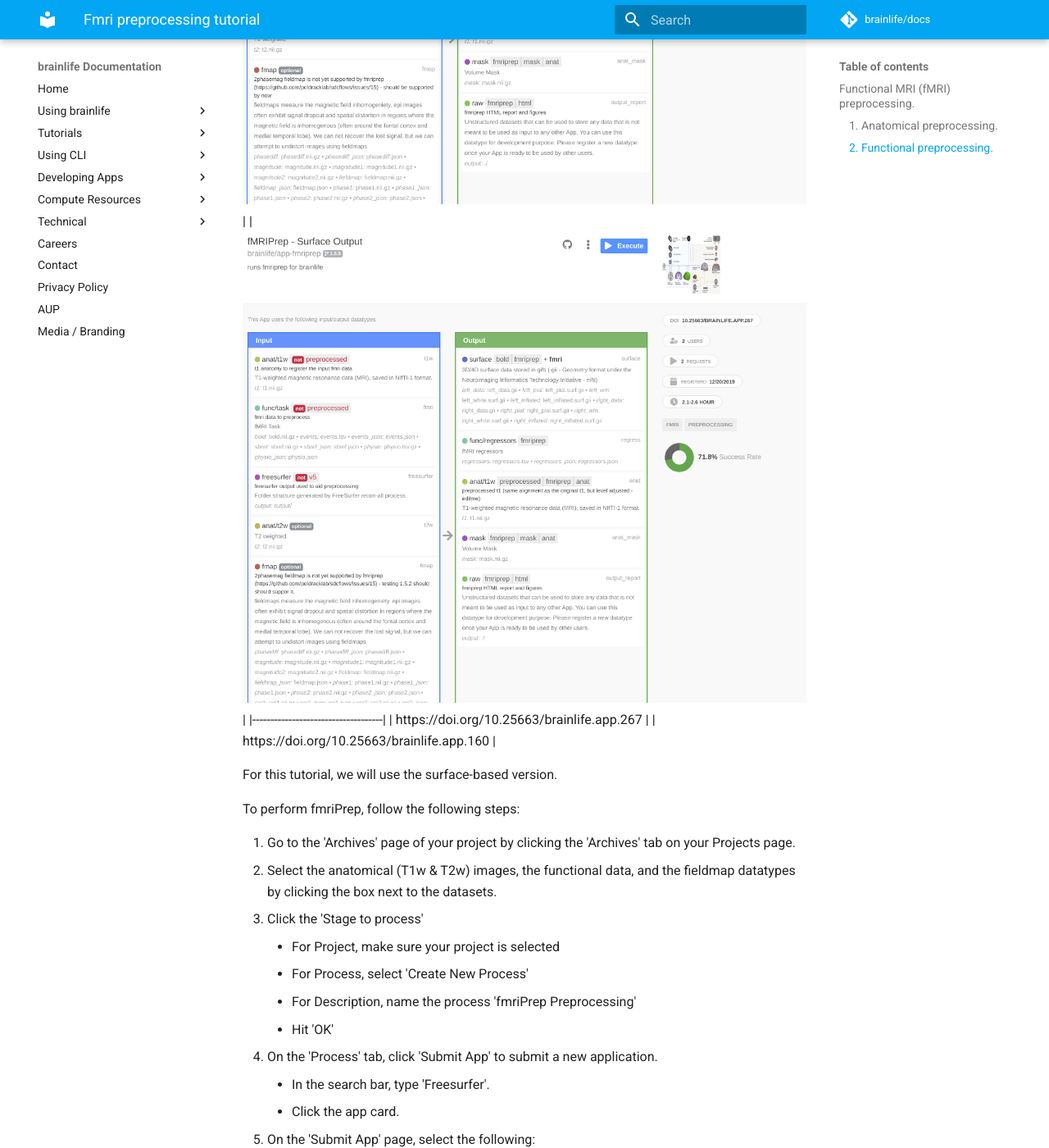
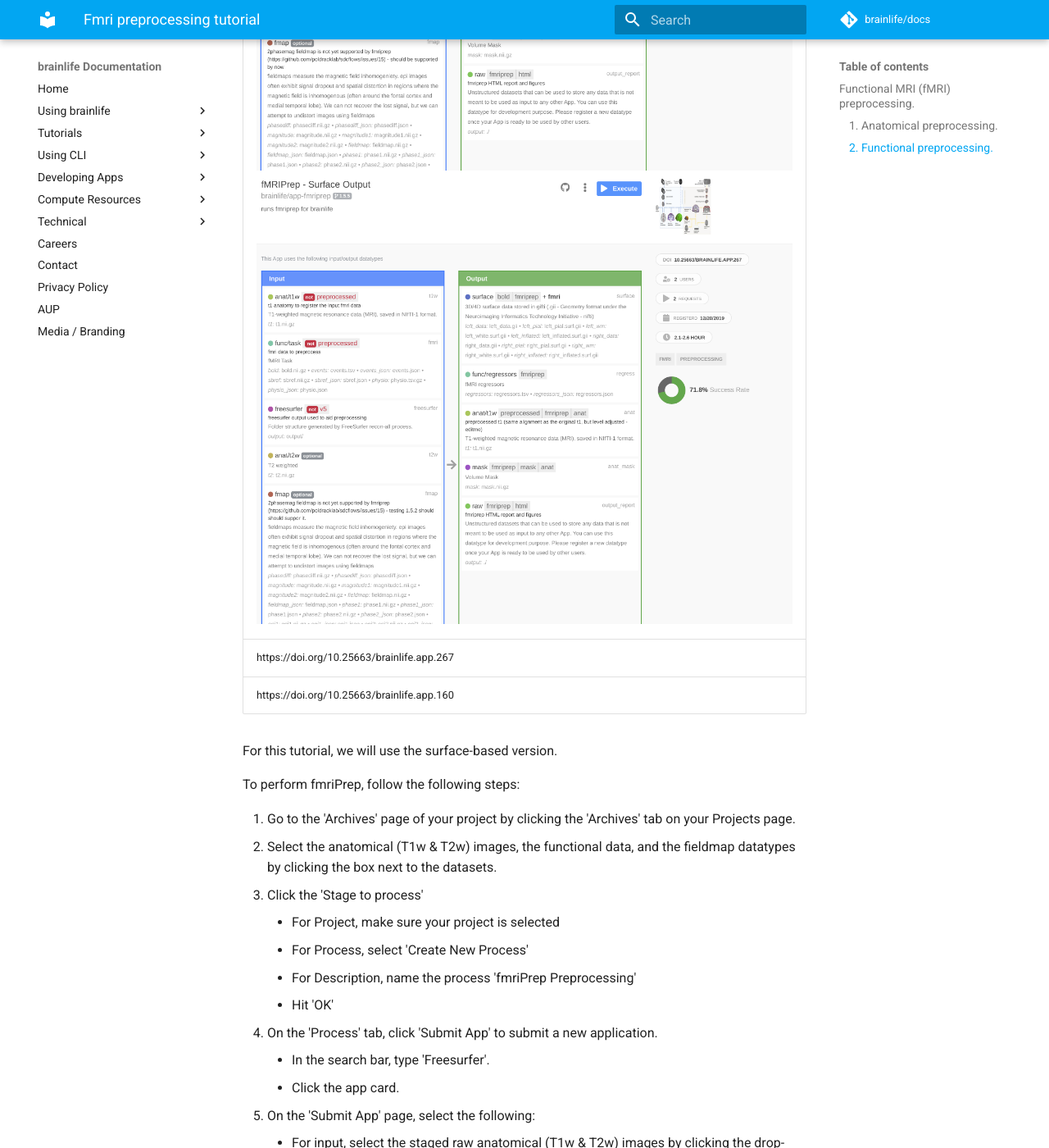
Before and after one commit to brainlife/docs, an MkDocs documentation site: the page built from docs/tutorial/fmri-preprocessing-tutorial.md, in a window 1280 px wide and 1400 px high, scrolled down 1888 px. Shown: the whole window at 82% size. Built offline with MkDocs 1.6.1 and Material for MkDocs 9.7.7, drawn with Linux system fonts in a browser that asks for light colours; comment, search, counter and statistics services are not loaded.

Commit message:
Update fmri-preprocessing-tutorial.md

```diff
--- a/docs/tutorial/fmri-preprocessing-tutorial.md
+++ b/docs/tutorial/fmri-preprocessing-tutorial.md
@@ -22,8 +22,7 @@
 
 There are two versions of the [brainlife.io](https://brainlife.io) app to fmriPrep. One generates outputs mapped to the surfaces, and the other generates outputs mapped to the volumes:
 
-| ![fmriprep-volume](/docs/img/app-fmriprep-volume-header.png) |
-| ![fmriprep-surface](/docs/img/app-fmriprep-surface-header.png) |
+| ![fmriprep-volume](/docs/img/app-fmriprep-volume-header.png) ![fmriprep-surface](/docs/img/app-fmriprep-surface-header.png) |
 |------------------------------------|
 | https://doi.org/10.25663/brainlife.app.267 |
 | https://doi.org/10.25663/brainlife.app.160 |
```
